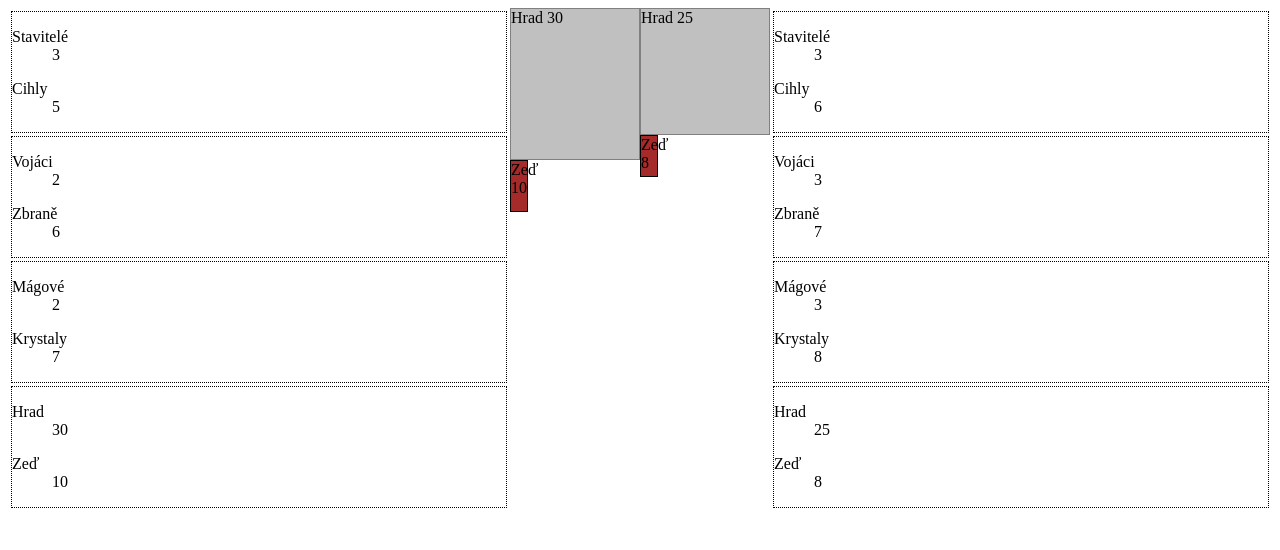
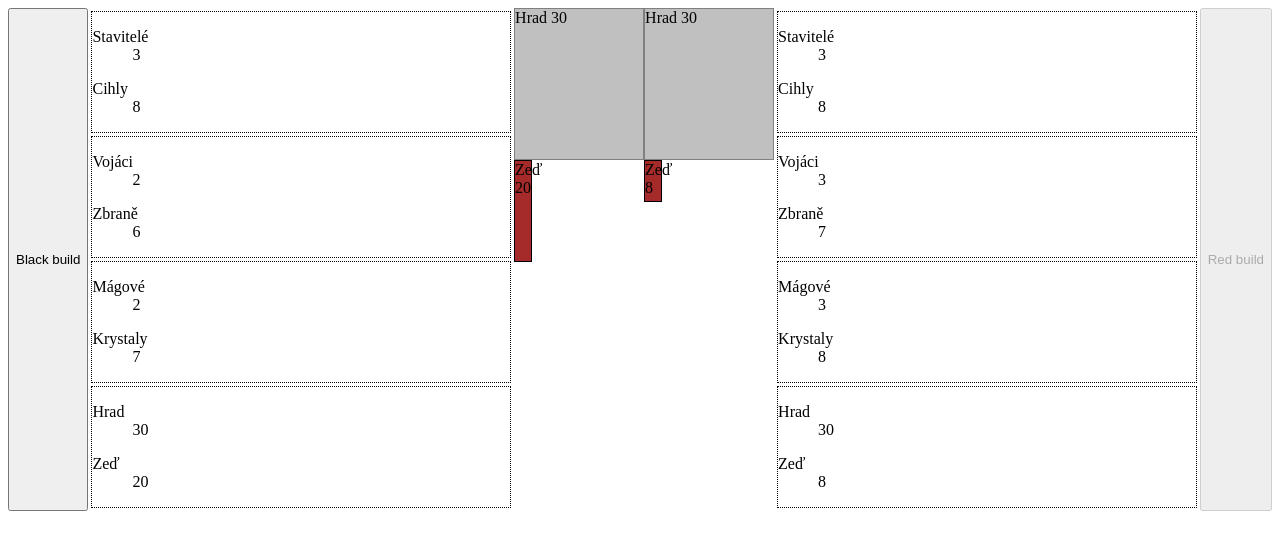
Before and after one commit to mhujer/ants, a React (Vite) app: page / in a window 1280 px wide. Shown: the top 550 px of the page. Built offline with nearby package versions, Linux system fonts and the light colour scheme.

Commit message:
[ci skip] WIP

```diff
--- a/src/App.css
+++ b/src/App.css
@@ -3,12 +3,12 @@
     flex-direction: row;
 }
 
-
 .playerDashboard {
     flex: 2;
 }
 
-.playerStats, .castleStats {
+.playerStats,
+.castleStats {
     border: 1px dotted black;
     margin: 3px;
 }
--- a/src/App.tsx
+++ b/src/App.tsx
@@ -1,33 +1,176 @@
-import React from 'react';
+import React, { useReducer } from 'react';
 import { PlayerDashboard } from './PlayerDashboard';
 import { Castle } from './Castle';
-import './App.css'
+import './App.css';
+
+enum Player {
+    BLACK_ANTS,
+    RED_ANTS,
+}
+
+enum ResourceType {
+    BRICKS,
+}
+
+// základy = foundations
+// hrad + 2, 1 cihla
+
+interface CardDefinition {
+    id: string;
+    name: string;
+    actionDescription: string,
+    resourceRequired: ResourceType;
+    resourceRequiredAmount: 1;
+}
+
+const cardDefinitions: CardDefinition[] = [
+    {
+        id: 'foundations',
+        name: 'Základy',
+        actionDescription: 'Hrad + 2',
+        resourceRequired: ResourceType.BRICKS,
+        resourceRequiredAmount: 1,
+    },
+];
+// eslint-disable-next-line @typescript-eslint/no-non-null-assertion
+const cardFoundations = cardDefinitions[0]!;
+
+interface PlayerGameState {
+    castle: number,
+    bricks: number,
+}
+
+interface GameState {
+    playerOnTurn: Player;
+    playerBlack: PlayerGameState,
+    playerRed: PlayerGameState,
+}
+
+interface PlayCardAction {
+    type: 'playCard';
+    card: CardDefinition;
+}
+
+type GameAction = PlayCardAction;
+
+const gameStateReducer = (gameState: GameState, action: GameAction): GameState => {
+    console.dir(gameState);
+    console.dir(action);
+
+    switch (action.type) {
+        case 'playCard': {
+            const card = action.card;
+
+            if (card.id === 'foundations') {
+
+                if (gameState.playerOnTurn === Player.BLACK_ANTS) {
+                    const newState = {
+                        ...gameState,
+                        playerBlack: {
+                            ...gameState.playerBlack,
+                            castle: gameState.playerBlack.castle + 1,
+                            // @todo použít resource type
+                            bricks: gameState.playerBlack.bricks - card.resourceRequiredAmount,
+                        },
+                        playerOnTurn: Player.RED_ANTS,
+                    };
+
+                    const extraNewState = {
+                        ...newState,
+                        playerRed: {
+                            ...newState.playerRed,
+                            bricks: newState.playerRed.bricks + 3,
+                        },
+                    };
+
+                    return extraNewState;
+                }
+
+                // eslint-disable-next-line @typescript-eslint/no-unnecessary-condition
+                if (gameState.playerOnTurn === Player.RED_ANTS) {
+                    const newState = {
+                        ...gameState,
+                        playerRed: {
+                            ...gameState.playerRed,
+                            castle: gameState.playerRed.castle + 1,
+                            // @todo použít resource type
+                            bricks: gameState.playerRed.bricks - card.resourceRequiredAmount,
+                        },
+                        playerOnTurn: Player.BLACK_ANTS,
+                    };
+
+                    const extraNewState = {
+                        ...newState,
+                        playerBlack: {
+                            ...newState.playerBlack,
+                            bricks: newState.playerBlack.bricks + 3,
+                        },
+                    };
+
+                    return extraNewState;
+                }
+            }
+
+            throw new Error(`Unhandled "${card.id}"!`);
+        }
+        default: {
+            // eslint-disable-next-line @typescript-eslint/restrict-template-expressions
+            throw new Error(`Uhandled "${(action.type)}"!`);
+        }
+
+    }
+};
 
 const App: React.FC = () => {
+    const [gameState, dispatch] = useReducer(gameStateReducer, {
+        playerOnTurn: Player.BLACK_ANTS,
+        playerBlack: {
+            castle: 30,
+            bricks: 8,
+        },
+        playerRed: {
+            castle: 30,
+            bricks: 8,
+        }
+    });
+
+    function playCard(card: CardDefinition) {
+        dispatch({
+            type: 'playCard',
+            card: card,
+        });
+    }
+
     return (
         <div className='game'>
+            <button disabled={gameState.playerOnTurn !== Player.BLACK_ANTS} onClick={() => playCard(cardFoundations)}>
+                Black build
+            </button>
             <PlayerDashboard
                 builders={3}
-                bricks={5}
+                bricks={gameState.playerBlack.bricks}
                 soldiers={2}
                 weapons={6}
                 mages={2}
                 crystals={7}
-                castle={30}
-                wall={10}
+                castle={gameState.playerBlack.castle}
+                wall={20}
             />
-            <Castle castle={30} wall={10} />
-            <Castle castle={25} wall={8} />
+            <Castle castle={gameState.playerBlack.castle} wall={20} />
+            <Castle castle={gameState.playerRed.castle} wall={8} />
             <PlayerDashboard
                 builders={3}
-                bricks={6}
+                bricks={gameState.playerRed.bricks}
                 soldiers={3}
                 weapons={7}
                 mages={3}
                 crystals={8}
-                castle={25}
+                castle={gameState.playerRed.castle}
                 wall={8}
             />
+            <button disabled={gameState.playerOnTurn !== Player.RED_ANTS} onClick={() => playCard(cardFoundations)}>
+                Red build
+            </button>
         </div>
     );
 };
--- a/src/CastleStats.tsx
+++ b/src/CastleStats.tsx
@@ -5,11 +5,7 @@ interface Props {
     wall: number;
 }
 
-export const CastleStats: React.FC<Props> = (
-    {
-        castle,
-        wall,
-    }) => {
+export const CastleStats: React.FC<Props> = ({ castle, wall }) => {
     return (
         <div className="castleStats">
             <dl>
```
Also changed, not shown: src/Castle.tsx (+3 -12 lines), src/PlayerDashboard.tsx (+5 -22 lines), src/PlayerStats.tsx (+2 -8 lines).
